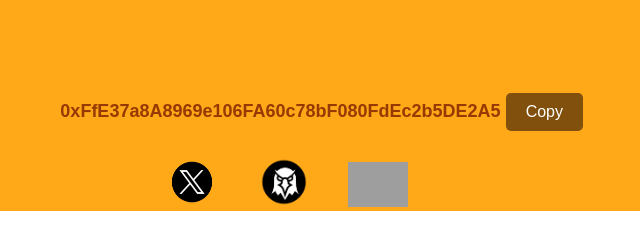
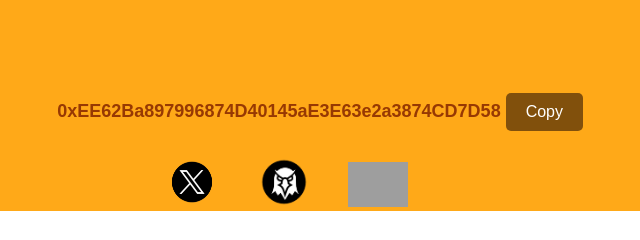
Before and after one commit to mountmaurice/Garfield, a plain HTML site: page index.html in a window 1280 px wide. Both pictures are taken after a click on the button "Copy". Shown: the part 519-759 px from the top of the page, 577-1217 px from the left. Drawn offline with Linux system fonts and the light colour scheme; grey boxes are pictures that could not be loaded.

Commit message:
Update index.html

```diff
--- a/index.html
+++ b/index.html
@@ -71,7 +71,7 @@
 </head>
 <body>
     <div class="container">
-        <h1>0xFfE37a8A8969e106FA60c78bF080FdEc2b5DE2A5
+        <h1>0xEE62Ba897996874D40145aE3E63e2a3874CD7D58
         <button class="copy-btn" onclick="copyToClipboard()">Copy</button></h1>
     </div>
     <div class="social-buttons">
@@ -88,7 +88,7 @@
 
     <script>
         function copyToClipboard() {
-            const value = '0xFfE37a8A8969e106FA60c78bF080FdEc2b5DE2A5';
+            const value = '0xEE62Ba897996874D40145aE3E63e2a3874CD7D58';
             navigator.clipboard.writeText(value).then(() => {
                 alert('Copied to clipboard: ' + value);
             }).catch(err => {
```
